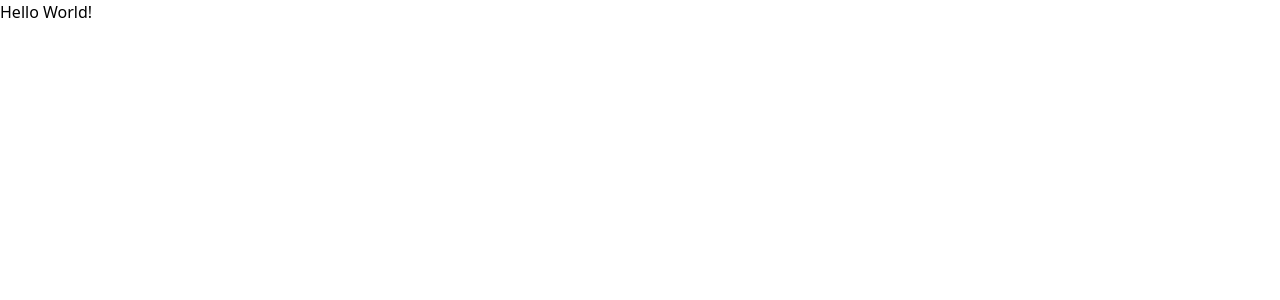
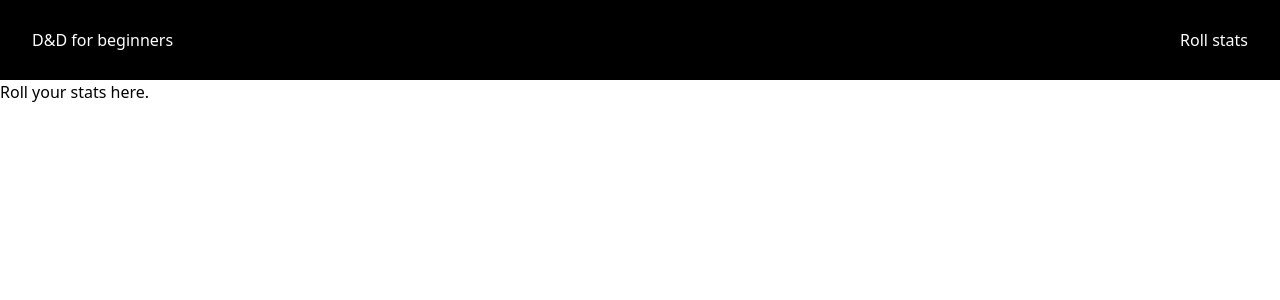
Before and after one commit to AlexanderA02/Vue-labb-individuell, a Vue app: page /RollStatsPage in a window 1280 px wide. Before the commit this address had no page. Shown: the top 300 px of the page. Built offline with nearby package versions, Linux system fonts and the light colour scheme.

Commit message:
Placeholder navbar component added. Basic Vue router functionality achieved. Tailwind css classes not yet implemented.

```diff
--- a/src/App.vue
+++ b/src/App.vue
@@ -1,10 +1,10 @@
 <script setup>
 import { RouterLink, RouterView } from 'vue-router'
+import Navbar from './components/Navbar.vue'
 </script>
 
 <template>
-  <h1>Hello World!</h1>
-
+  <Navbar></Navbar>
   <RouterView />
 </template>
 
--- /dev/null
+++ b/src/components/Navbar.vue
@@ -0,0 +1,29 @@
+<script setup>
+import { RouterLink } from 'vue-router'
+</script>
+
+<template>
+  <section>
+    <h1>D&D for beginners</h1>
+    <nav>
+      <RouterLink to="/RollStatsPage"> Roll stats </RouterLink>
+    </nav>
+  </section>
+</template>
+
+<!-- Byt ut mot Tailwind senare -->
+<style scoped>
+section {
+  background-color: black;
+  color: white;
+
+  display: flex;
+  justify-content: space-between;
+  align-items: center;
+
+  padding-left: 2em;
+  padding-right: 2em;
+
+  height: 10vh;
+}
+</style>
--- a/src/router/index.js
+++ b/src/router/index.js
@@ -1,10 +1,24 @@
 import { createRouter, createWebHistory } from 'vue-router'
+import HomeView from '@/views/HomeView.vue'
+import RollStatsPage from '@/views/RollStatsPage.vue'
 
 const router = createRouter({
   history: createWebHistory(import.meta.env.BASE_URL),
-  routes: [],
+  routes: [
+    {
+      path: '/',
+      name: 'home',
+      component: HomeView,
+    },
+    {
+      path: '/RollStatsPage',
+      name: 'RollStatsPage',
+      component: RollStatsPage,
+    },
+  ],
 })
 
+// Använd som referens när du skapar dina egna router.
 /* {
       path: '/',
       name: 'home',
--- /dev/null
+++ b/src/views/HomeView.vue
@@ -0,0 +1,7 @@
+<script setup></script>
+
+<template>
+  <h1>Landing page</h1>
+</template>
+
+<style></style>
--- /dev/null
+++ b/src/views/RollStatsPage.vue
@@ -0,0 +1,7 @@
+<script setup></script>
+
+<template>
+  <h1>Roll your stats here.</h1>
+</template>
+
+<style></style>
```
